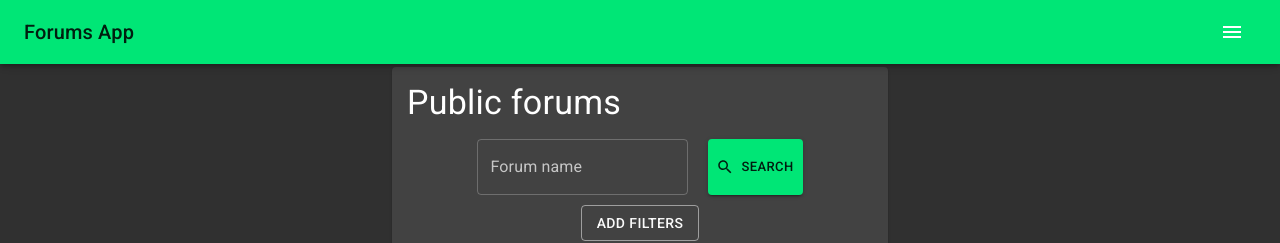
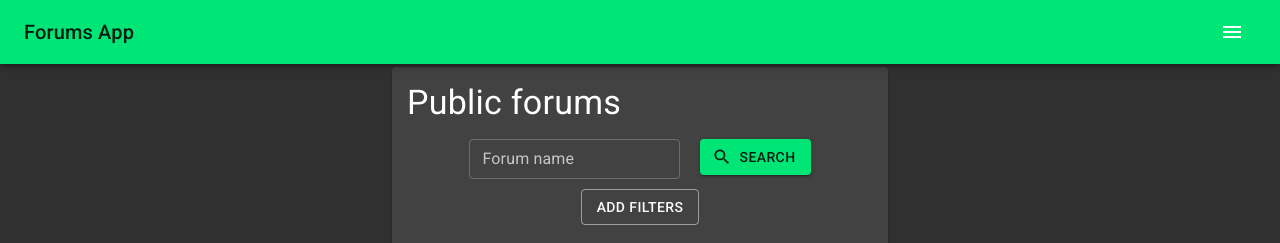
Before and after one commit to gus-tavo01/forums-app, a React (Create React App) app: page / in a window 1280 px wide. Shown: the top 243 px of the page. Built offline with nearby package versions, Linux system fonts and the light colour scheme.

Commit message:
fix search size

```diff
--- a/src/pages/Forums.js
+++ b/src/pages/Forums.js
@@ -79,17 +79,23 @@ function Forums() {
         <PageTitle>Public forums</PageTitle>
         <Grid container item direction="column">
           <Grid container item justify="center">
-            <TextField label="Forum name" type="search" variant="outlined" />
+            <TextField
+              label="Forum name"
+              type="search"
+              variant="outlined"
+              size="small"
+            />
+            <div>
               <Button
                 className={classes.search}
                 onClick={onSubmit}
                 color="primary"
                 variant="contained"
-              size="small"
                 startIcon={<SearchOutlinedIcon />}
               >
                 Search
               </Button>
+            </div>
           </Grid>
           <Grid container item justify="center">
             <Button
```
Lines whose indentation alone changed are shown as unchanged.
